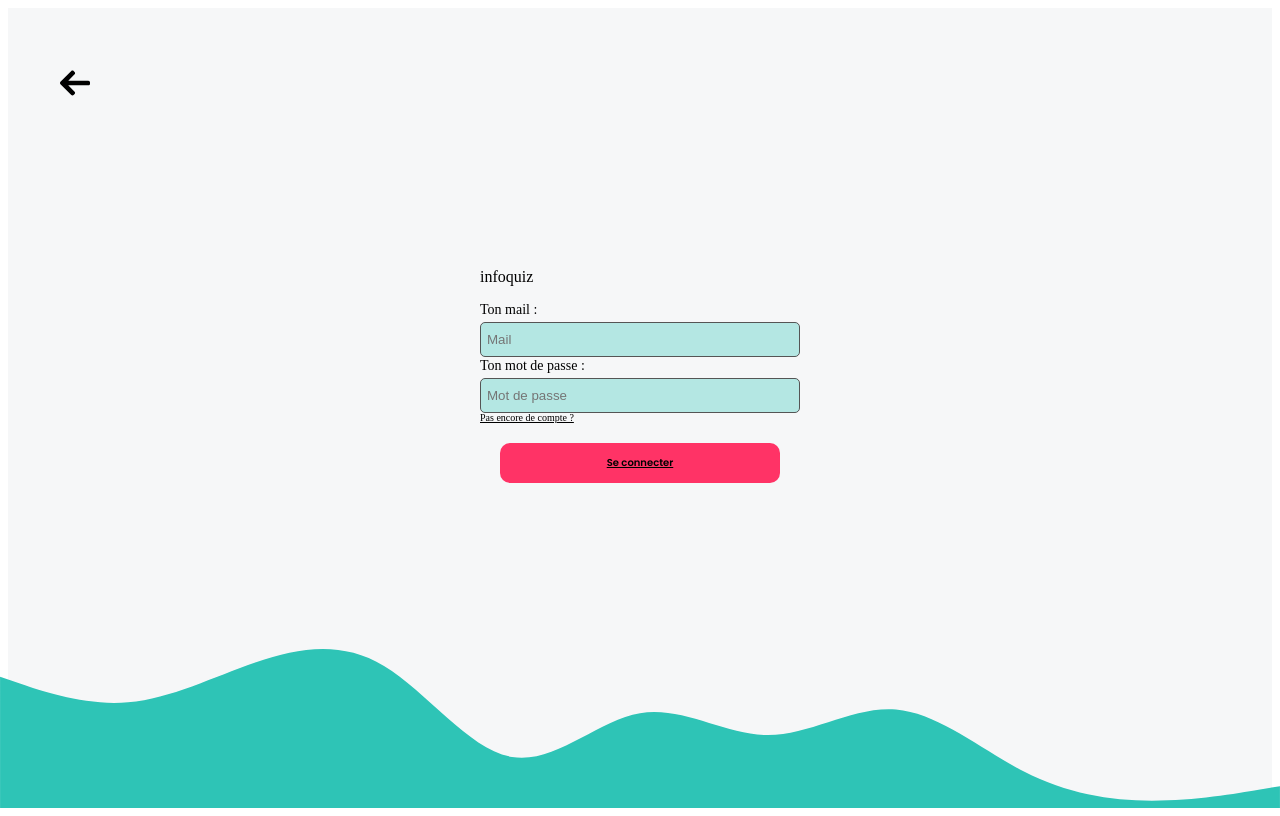
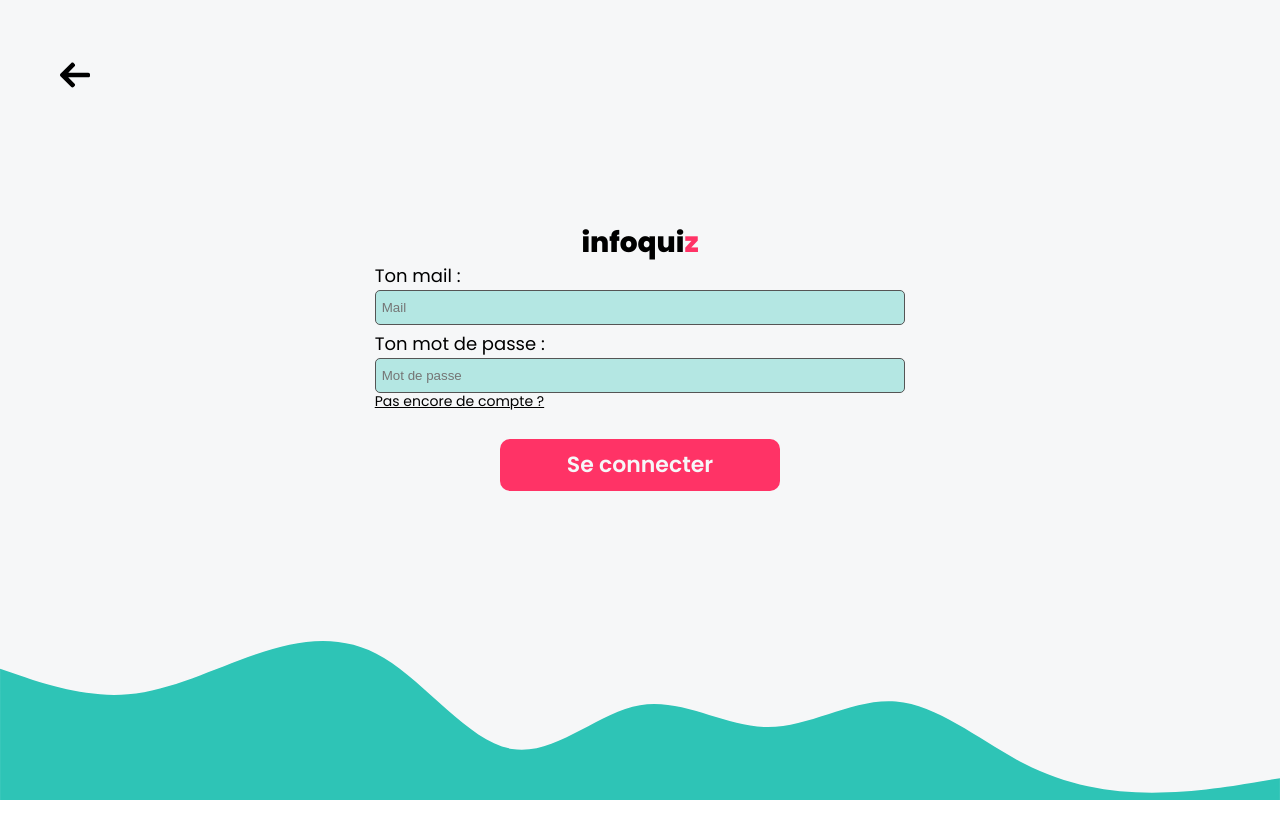
Before and after one commit to Infoquiz/www, a React (Create React App) app: page /signIn in a window 1280 px wide. Built offline with nearby package versions, Linux system fonts and the light colour scheme.

Commit message:
add font family in layout and remove style attribut every where

```diff
--- a/src/infoquiz/pages/landing/components/index.tsx
+++ b/src/infoquiz/pages/landing/components/index.tsx
@@ -35,14 +35,12 @@ const WelcomeTextes = Styled.div`
   `;
 const WelcomeTitle = Styled.div`
     margin-top: 20px;
-    font-family: "Poppins";
     font-weight:600;
 ${rh.forPortraitTabletUp`   font-size: 18px;`}
 ${rh.forLandscapeTabletUp` font-size: 22px;`}
    `;
 
 const WelcomeTexte = Styled.div`
-font-family:"Poppins";
  text-align: left;
     line-height: 18px;
     font-size: 12px;
@@ -77,7 +75,6 @@ const LandingEmoji = Styled.div`
      & > p {
       margin-top: 5px;
        text-align: center;
-       font-family: "Poppins";
        font-weight:300;
        font-size: 12px;
   ${rh.forPortraitTabletUp`font-size: 18px;
--- a/src/infoquiz/pages/landing/components/signIn.tsx
+++ b/src/infoquiz/pages/landing/components/signIn.tsx
@@ -1,32 +1,15 @@
 import React from "react";
 import styled from "styled-components";
-
+import { responsiveHelpers as rh } from "infoquiz/styles/utils";
 import { Layout } from "infoquiz/styles/layout";
+import { Logo } from "infoquiz/styles/atoms/logo";
 import { Button } from "infoquiz/styles/atoms/button";
 
 const Form = styled.form`
-  & > a {
-    @include medium {
-      font-size: 12px;
-    }
-    font-size: 10px;
-    color: black;
-    text-decoration: none;
-    text-decoration: underline;
-  }
   display: flex;
   flex-direction: column;
-  &__center {
-    @include medium {
-      display: flex;
-    }
-  }
-  &__right {
-    @include medium {
-      padding-left: 80px;
-    }
-  }
   margin-bottom: 15px;
+  align-items: center;
 `;
 
 const LabelItems = styled.div`
@@ -47,22 +30,23 @@ const LabelItems = styled.div`
     }
   }
   & > label {
-    @include medium {
-      font-size: 18px;
-    }
+    ${rh.forPortraitTabletUp`font-size: 18px;`};
     font-size: 14px;
   }
+`;
+const NotAccountTexte = styled.a`
+  ${rh.forPortraitTabletUp`font-size: 14px;`};
+  font-size: 12px;
+  color: black;
+  text-decoration: underline;
 `;
 
 export const SignIn = () => {
   return (
     <Layout headerArrowBackHome>
       <Form>
+        <Logo />
         <div>
-          <p>
-            infoqui<span>z</span>
-          </p>
-        </div>
           <LabelItems>
             <label htmlFor="email">Ton mail :</label>
             <input type="email" placeholder="Mail" name="email" />
@@ -70,8 +54,10 @@ export const SignIn = () => {
           <LabelItems>
             <label htmlFor="password">Ton mot de passe :</label>
             <input type="password" placeholder="Mot de passe" name="password" />
+            <NotAccountTexte href="/">Pas encore de compte ?</NotAccountTexte>
           </LabelItems>
-        <a href="">Pas encore de compte ?</a>
+        </div>
+
         <Button>Se connecter</Button>
       </Form>
     </Layout>
--- a/src/infoquiz/styles/atoms/button.tsx
+++ b/src/infoquiz/styles/atoms/button.tsx
@@ -14,7 +14,7 @@ const ButtonBasic = Styled.a`
    background-color: ${Color.pink};
    padding: 10px 20px;
    border-radius: 10px;
-   font-family: "Poppins";
+
    font-weight:600;
    cursor:pointer;
    ${rh.forMobileUp`
--- a/src/infoquiz/styles/atoms/header.tsx
+++ b/src/infoquiz/styles/atoms/header.tsx
@@ -12,12 +12,11 @@ ${rh.forPortraitTabletUp`padding: 40px 40px 0 40px;`}
   align-items: center;
   justify-content: space-between;
   width: 100vw;
-  font-family:"Poppins";
+
 `;
 
 const ButtonConnect = Styled.a`
 ${rh.forPortraitTabletUp`font-size: 18px;`}
-font-family: "Poppins";
 font-weight:600;
 text-decoration: none;
 margin-left: 15px;
@@ -29,7 +28,7 @@ border-radius: 10px;`;
 
 const ButtonCreateAccount = Styled.a`
 ${rh.forPortraitTabletUp`font-size: 18px;`}
-font-family: "Poppins";
+
 font-weight:600;
 text-decoration: none;
 margin-left: 15px;
--- a/src/infoquiz/styles/atoms/logo.tsx
+++ b/src/infoquiz/styles/atoms/logo.tsx
@@ -5,7 +5,6 @@ import { Color } from "infoquiz/styles/consts";
 
 const LogoInfoquiz = Styled.div`
  ${rh.forPortraitTabletUp`font-size: 28px;`}
-  font-family: "Poppins";
   font-weight:800;
   font-size: 22px;
   & > p {
--- a/src/infoquiz/styles/layout/index.tsx
+++ b/src/infoquiz/styles/layout/index.tsx
@@ -11,6 +11,8 @@ const WrapLayout = Styled.div`
   justify-content: space-between;
   align-items: center;
   background-color:${Color.lightGrey};
+  font-family: "Poppins";
+
 `;
 
 export const Layout = ({
```
Lines whose indentation alone changed are shown as unchanged.
